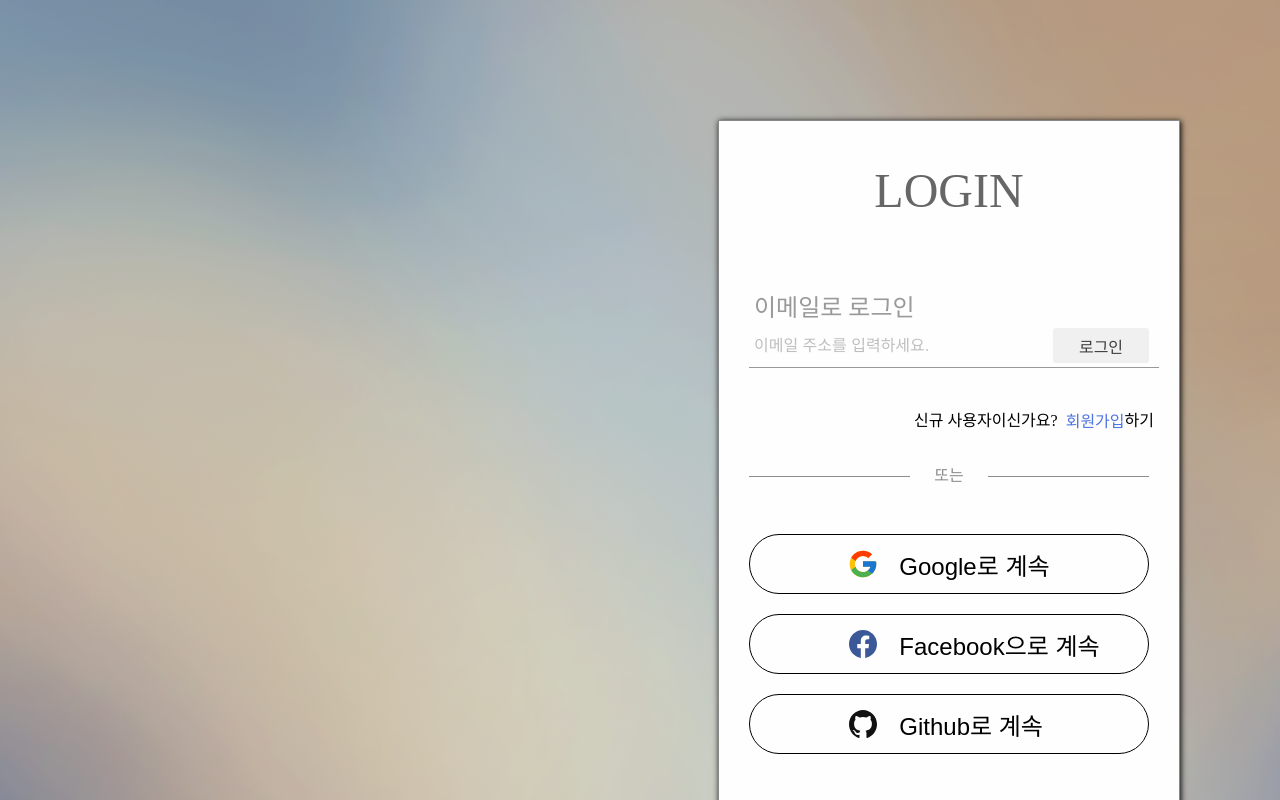
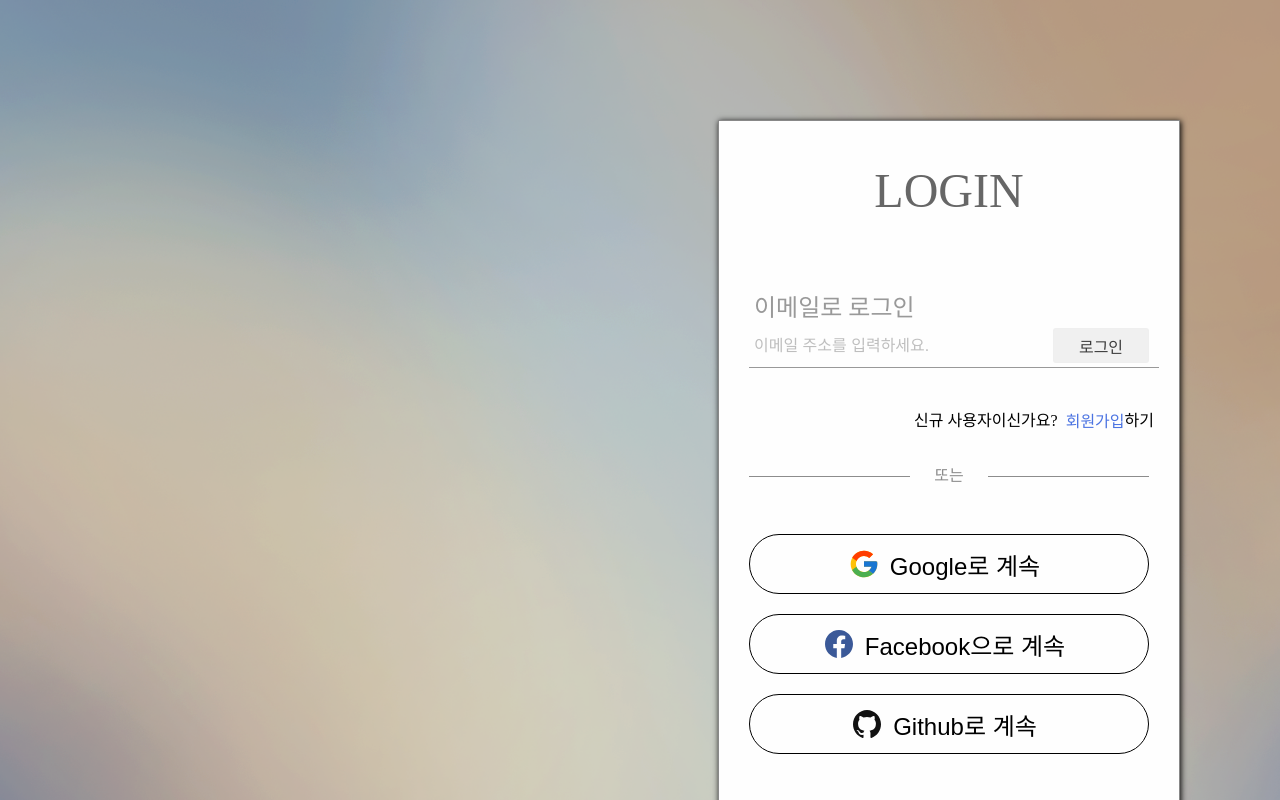
Before and after one commit to mye0ngs00/StackFolio, a React (Create React App) app in the folder front/: page /questions in a window 1280 px wide. Both pictures are taken after a click on the button "로그인". Built offline with nearby package versions, Linux system fonts and the light colour scheme.

Commit message:
Sign In Modal 수정

```diff
--- a/front/src/components/sections/SignIn.tsx
+++ b/front/src/components/sections/SignIn.tsx
@@ -86,8 +86,9 @@ const SocialButton = styled.button`
     border-radius: 30px;
     border: black solid 1px;
     background: none;
-    display: grid;
-    grid-template-columns: 35% auto;
+    display: flex;
+    align-items: center;
+    justify-content: center;
     font-size: 24px;
     outline: none;
     & > div {
@@ -174,27 +175,21 @@ const SignIn = () => {
                 <Separator> 또는 </Separator>
                 <SocialButtonWrapper>
                 <SocialButton>
-                    <Box transparent right>
                         <FcGoogle size={32}/>
-                    </Box>
                     <Box transparent left>
-                        Google로 계속
+                        Google로 {isSignInMode ? "계속" : "회원가입"}
                     </Box>
                 </SocialButton>
                 <SocialButton>
-                    <Box transparent right>
-                        <IoLogoFacebook color="#3b5998" size={32}/>
-                    </Box>
+                    <IoLogoFacebook color="#3b5998" size={32}/>
                     <Box transparent left>
-                        Facebook으로 계속
+                        Facebook으로 {isSignInMode ? "계속" : "회원가입"}
                     </Box>
                 </SocialButton>
                 <SocialButton>
-                    <Box transparent right>
-                        <IoLogoGithub color="#111" size={32}/>
-                    </Box>
+                    <IoLogoGithub color="#111" size={32}/>
                     <Box transparent left>
-                        Github로 계속
+                        Github로 {isSignInMode ? "계속" : "회원가입"}
                     </Box>
                 </SocialButton>
                 </SocialButtonWrapper>
```
Also changed, not shown: 1 other file (tests, documents, lock files or other folders).
